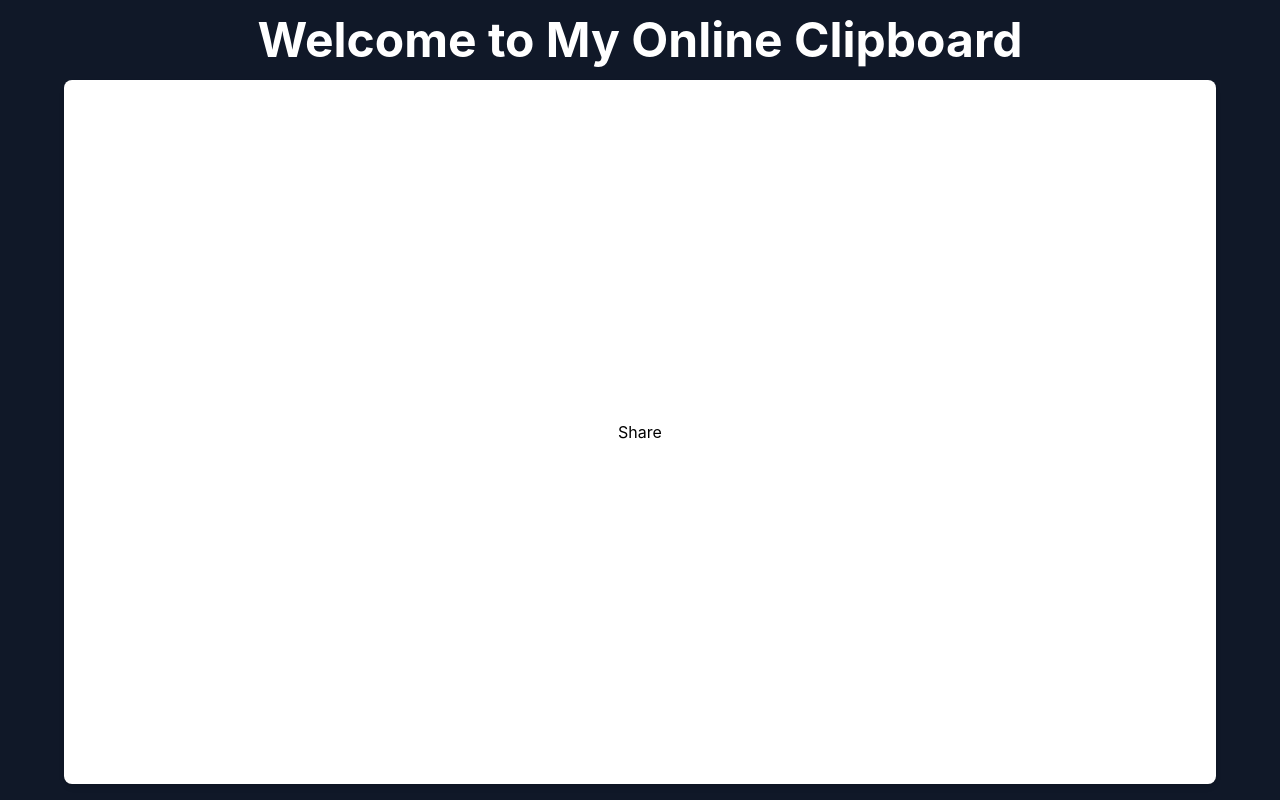
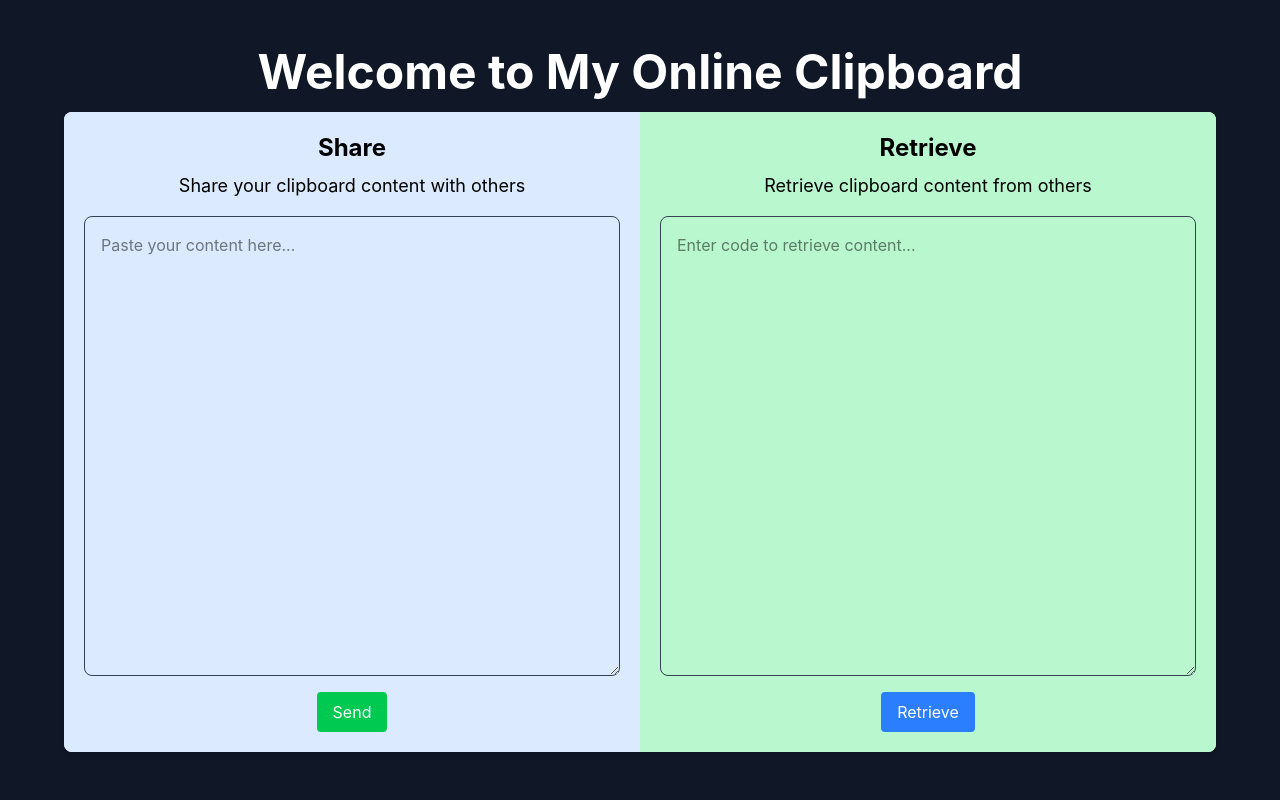
Before and after one commit to MayasirSulduz/onlineClipboard, a React (Vite) app: page / in a window 1280 px wide. Built offline with nearby package versions, Linux system fonts and the light colour scheme.

Commit message:
completed the basic UI of the page

```diff
--- a/src/components/Hero.jsx
+++ b/src/components/Hero.jsx
@@ -1,23 +1,122 @@
-import React from "react";
+import { useState } from "react";
 
 function Hero() {
+    const [active, setActive] = useState(null);
+    const [content, setContent] = useState("");
+    const [step, setStep] = useState("typing"); // typing | choice | success
+
+    // Handle Send
+    const handleSend = () => {
+        if (!content.trim()) {
+            alert("Please enter some content");
+            return;
+        }
+        setStep("choice");
+    };
+
+    // Handle Option Click
+    const handleOptionClick = (type) => {
+        console.log("Selected:", type);
+        setStep("success");
+    };
+
     return (
-        <div className="h-screen w-full bg-hero bg-cover bg-center text-center flex flex-col items-center justify-center">
-            <h1 className="mt-4 text-white text-5xl font-bold">
+        <div className="h-screen w-full bg-hero bg-cover bg-center flex flex-col items-center justify-center">
+
+            <h1 className="mt-4 text-white text-5xl font-bold text-center">
                 Welcome to My Online Clipboard
             </h1>
 
-            <div className="m-4 w-[90vw] h-[90vh] bg-white rounded-lg shadow-md flex items-center justify-center">
-                <h1 className="">Share</h1>
-                {/* <div className="m-[2px] w-[90%] h-[90%] bg-gray-100 rounded-lg shadow-md flex items-center justify-center">
+            <div className="m-4 w-[90vw] h-[80vh] bg-white rounded-lg shadow-md flex overflow-hidden">
 
-                </div> */}
+                {/* SHARE */}
+                <div
+                    onClick={() => setActive("share")}
+                    className={`flex flex-col items-center cursor-pointer transition-all duration-500
+                        ${active === "share" ? "w-[70%]" : active === "retrieve" ? "w-[30%]" : "w-1/2"}
+                        bg-blue-100 p-5`}
+                >
+                    <h1 className="text-2xl font-bold">Share</h1>
+
+                    <p className="text-lg mt-2">
+                        Share your clipboard content with others
+                    </p>
+
+                    {/* STEP: typing */}
+                    {step === "typing" && (
+                        <>
+                            <textarea
+                                value={content}
+                                onChange={(e) => setContent(e.target.value)}
+                                placeholder="Paste your content here..."
+                                className="w-full h-full mt-4 p-4 border border-gray-700 rounded-lg focus:outline-none focus:ring-2 focus:ring-green-400"
+
+                            />
+
+                            <button
+                                onClick={handleSend}
+                                className="mt-4 px-4 py-2 bg-green-500 text-white rounded hover:bg-blue-600 transition"
+                            >
+                                Send
+                            </button>
+                        </>
+                    )}
+
+                    {/* STEP: choice */}
+                    {step === "choice" && (
+                        <div className="mt-6 flex flex-col gap-4 w-full items-center">
+                            <button
+                                onClick={() => handleOptionClick("temporary")}
+                                className="w-1/2 px-4 py-2 bg-yellow-500 text-white rounded hover:bg-yellow-600"
+                            >
+                                Temporary Share
+                            </button>
+
+                            <button
+                                onClick={() => handleOptionClick("permanent")}
+                                className="w-1/2 px-4 py-2 bg-green-500 text-white rounded hover:bg-green-600"
+                            >
+                                Permanent Save
+                            </button>
+                        </div>
+                    )}
+
+                    {/* STEP: success */}
+                    {step === "success" && (
+                        <div className="mt-6 text-green-700 font-semibold text-lg">
+                            ✅ Content shared successfully!
+                        </div>
+                    )}
+                </div>
+
+                {/* RETRIEVE */}
+                <div
+                    onClick={() => setActive("retrieve")}
+                    className={`flex p-5 flex-col items-center cursor-pointer transition-all duration-500
+                        ${active === "retrieve" ? "w-[70%]" : active === "share" ? "w-[30%]" : "w-1/2"}
+                        bg-green-200`}
+                >
+                    <h1 className="text-2xl font-bold">Retrieve</h1>
+
+                    <p className="text-lg mt-2">
+                        Retrieve clipboard content from others
+                    </p>
+
+                    <textarea
+                        placeholder="Enter code to retrieve content..."
+                        className="w-full h-full mt-4 p-4 border border-gray-700 rounded-lg focus:outline-none focus:ring-2 focus:ring-blue-400"
+                    />
+                    <button
+                        onClick={handleSend}
+                        className="mt-4 px-4 py-2 bg-blue-500 text-white rounded hover:bg-green-900 transition">
+                        Retrieve
+                    </button>
+                </div>
 
             </div>
-
         </div>
-    )
-
+    );
 }
 
+
 export default Hero;
```
